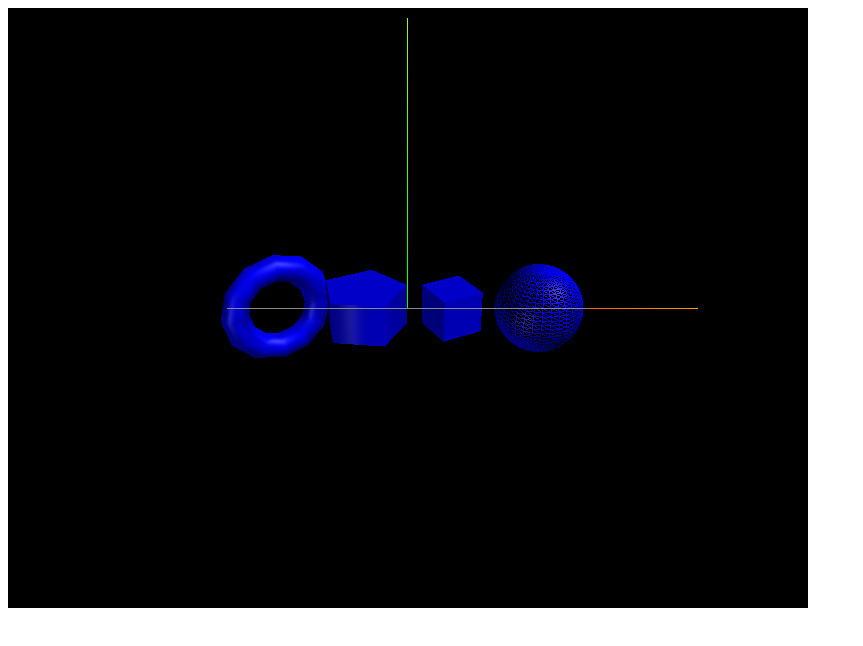
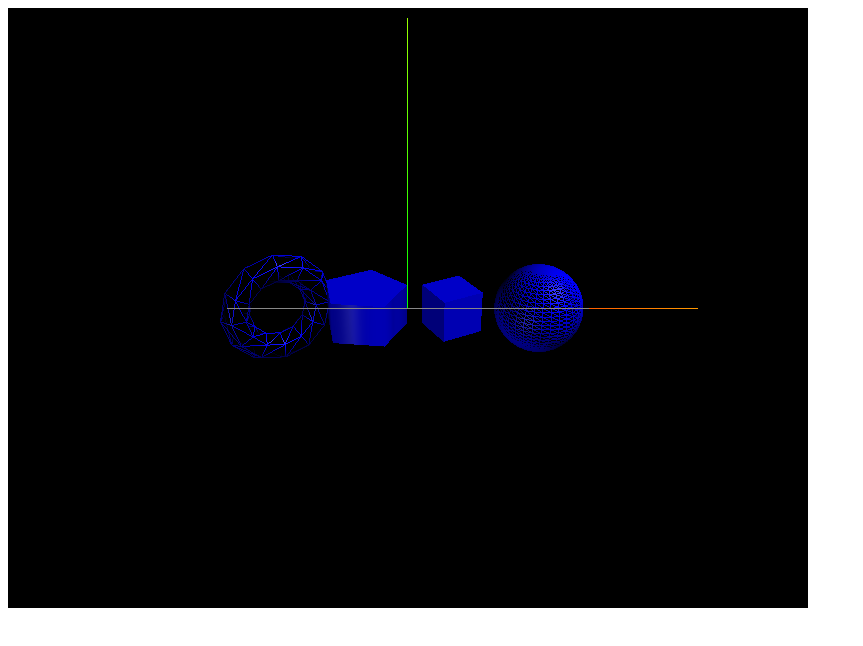
Before and after one commit to HayashiTomotaka/report1, a plain HTML site: page sample.html in a window 1280 px wide. Shown: the whole page, without its empty margins (0-863 px from the left). Drawn offline with nearby package versions, Linux system fonts and the light colour scheme; animation ran at ten frames a second.

Commit message:
Update sample.html

```diff
--- a/sample.html
+++ b/sample.html
@@ -67,7 +67,7 @@
         scene.add( cylinder );
         //ドーナッツ
         var torusGeometry = new THREE.TorusGeometry( 0.3, 0.1, 6, 12 );
-        var torusMaterial = new THREE. MeshPhongMaterial( { color: 0x0000ff } );
+        var torusMaterial = new THREE. MeshPhongMaterial( { color: 0x0000ff,wireframe: true } );
         var torus = new THREE.Mesh( torusGeometry, torusMaterial );
         torus.position.set( -0.9, 0, 0);
         scene.add( torus );
```
